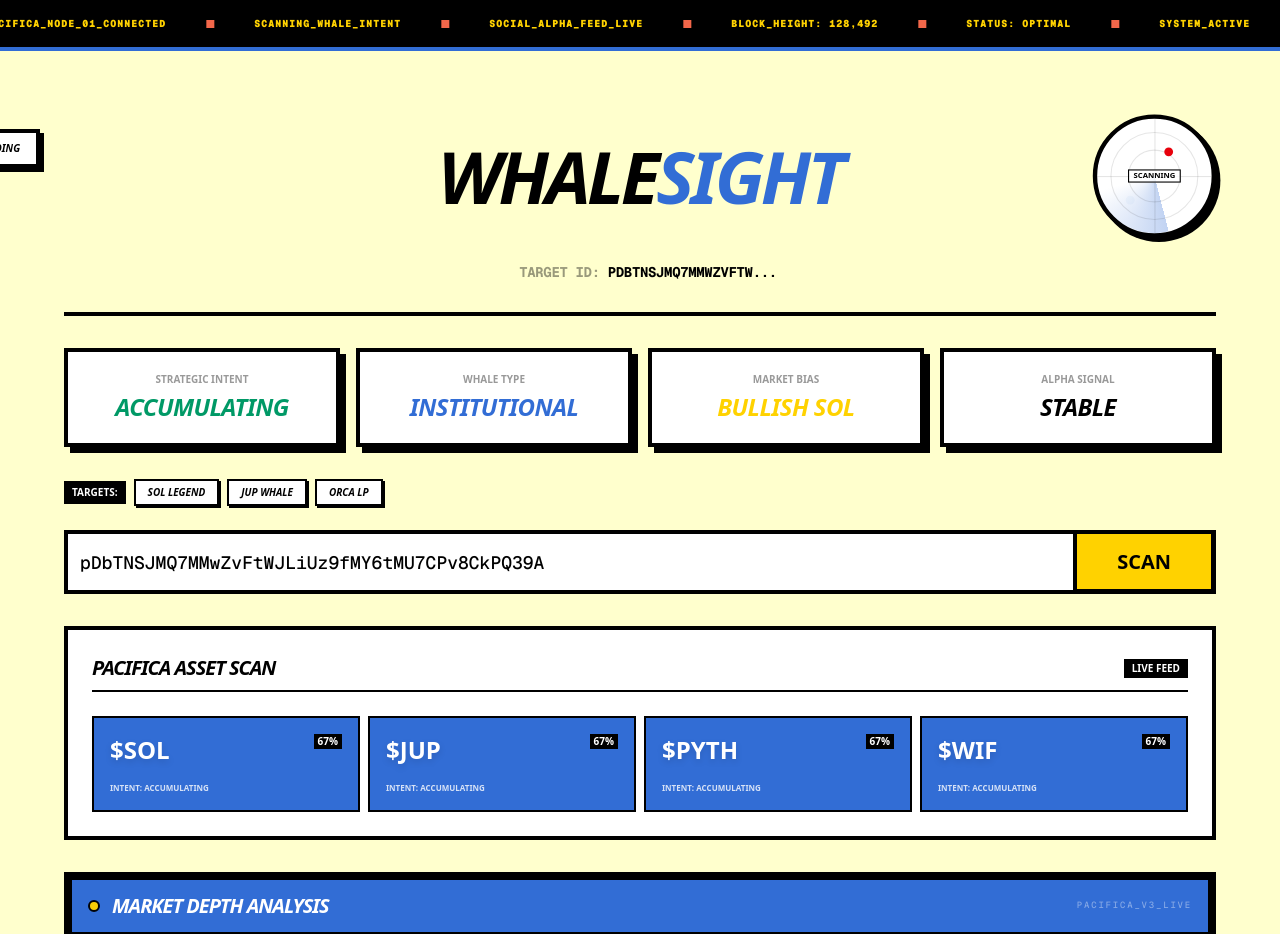
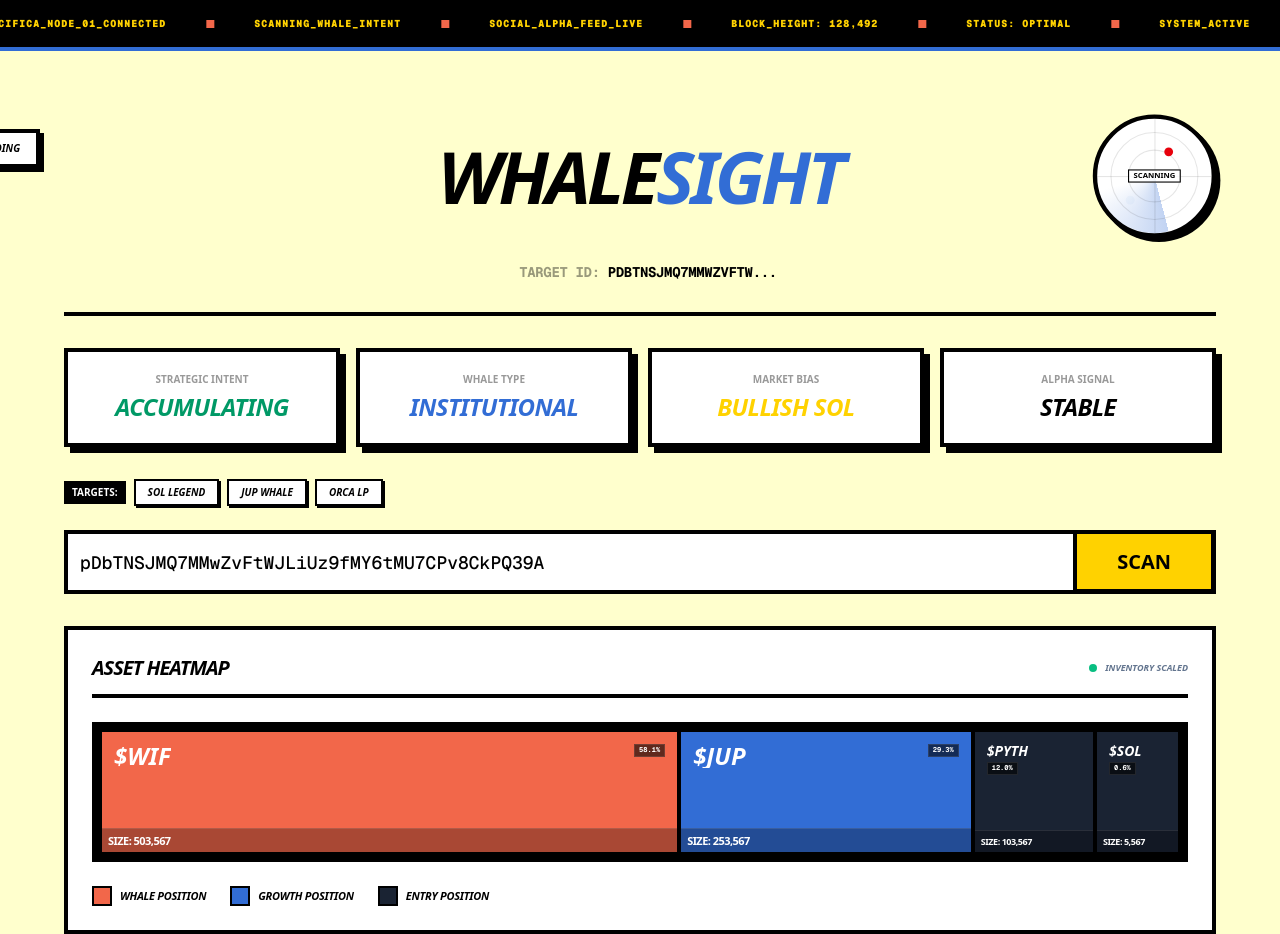
Before and after one commit to Pacifi-Data/WhaleSight, a Next.js app: page /dashboard in a window 1280 px wide. Shown: the top 934 px of the page. Built offline with nearby package versions, Linux system fonts and the light colour scheme.

Commit message:
UI-Heatmap

```diff
--- a/components/WhaleHeatmap.tsx
+++ b/components/WhaleHeatmap.tsx
@@ -1,40 +1,104 @@
 "use client";
 
+import React from "react";
+
 export function WhaleHeatmap({ data }: { data: any[] }) {
-  const getIntensityColor = (score: number) => {
-    if (score >= 85) return "bg-[#F2674A]"; // Red/Orange (Critical/Heavy)
-    if (score >= 60) return "bg-[#326DD5]"; // Blue (Stable)
-    if (score >= 40) return "bg-[#FFD200]"; // Yellow (Moderate)
-    return "bg-slate-100"; // Grey (Low)
+  // 1. DATA VALIDATION & SORTING (Big to Small from Left to Right)
+  const validData = data
+    ?.filter(item => {
+      const amount = parseFloat(String(item.amount).replace(/,/g, ''));
+      return !isNaN(amount) && amount > 0;
+    })
+    .sort((a, b) => {
+      const amtA = parseFloat(String(a.amount).replace(/,/g, ''));
+      const amtB = parseFloat(String(b.amount).replace(/,/g, ''));
+      return amtB - amtA; // Sort Descending
+    }) || [];
+
+  // 2. CALCULATE GLOBAL TOTAL
+  const globalTotal = validData.reduce((sum, item) =>
+    sum + parseFloat(String(item.amount).replace(/,/g, '')), 0
+  );
+
+  // 3. COLOR SCALE
+  const getAmountColor = (ratio: number) => {
+    if (ratio >= 0.40) return "bg-[#F2674A]";
+    if (ratio >= 0.15) return "bg-[#326DD5]";
+    return "bg-[#1A2333]";
   };
 
   return (
-    <div className="border-4 border-black bg-white p-6 shadow-[8px_8px_0px_0px_rgba(0,0,0,1)]">
-      <div className="flex justify-between items-center mb-6 border-b-2 border-black pb-2">
-        <h3 className="text-xl font-black italic uppercase tracking-tighter">PACIFICA ASSET SCAN</h3>
-        <span className="bg-black text-white text-[10px] px-2 py-0.5 font-bold">LIVE FEED</span>
+    <div className="border-4 border-black bg-white p-6 shadow-[12px_12px_0px_0px_rgba(0,0,0,1)] w-full max-w-full">
+      {/* HEADER */}
+      <div className="flex justify-between items-center mb-6 border-b-4 border-black pb-3">
+        <h3 className="text-xl font-black italic uppercase tracking-tighter text-black">
+          Asset Heatmap
+        </h3>
+        <div className="flex items-center gap-2 text-slate-500 font-black text-[9px] uppercase italic shrink-0">
+           <div className="w-2 h-2 bg-emerald-500 rounded-full animate-pulse" />
+           Inventory Scaled
+        </div>
       </div>
 
-      <div className="grid grid-cols-2 md:grid-cols-4 gap-2">
-        {data?.map((item, i) => {
-          const score = parseInt(item.alpha_score) || 0;
+      {/* HEATMAP CONTAINER */}
+      <div className="flex w-full border-4 border-black bg-black p-1 overflow-hidden h-[140px]">
+        {validData.map((item, i) => {
+          const amount = parseFloat(String(item.amount).replace(/,/g, ''));
+          const ratio = (amount / globalTotal);
+          const percentage = (ratio * 100).toFixed(1);
+
+          // If the box is less than 15% of the width, shrink the text to keep it visible
+          const isSmall = ratio < 0.15;
+
           return (
-            <div key={i} className={`p-4 border-2 border-black relative overflow-hidden ${getIntensityColor(score)}`}>
-              {/* Carbon fiber texture overlay */}
-              <div className="absolute inset-0 opacity-10 pointer-events-none"
-                   style={{ backgroundImage: `glitch-texture-url-here` }} />
+            <div
+              key={i}
+              style={{
+                flex: `${amount} 1 0%`,
+                minWidth: '85px' // This is the "sweet spot" to ensure $SOL is visible
+              }}
+              className={`h-full border-2 border-black relative transition-all overflow-hidden shrink ${getAmountColor(ratio)}`}
+            >
+              <div className="p-3 h-full flex flex-col justify-between relative z-10">
+                <div className={`flex ${isSmall ? 'flex-col gap-0' : 'justify-between items-start gap-1'}`}>
+                  {/* TOKEN NAME: Automatically scales to fit */}
+                  <span className={`font-black text-white italic leading-none uppercase truncate ${isSmall ? 'text-sm mb-1' : 'text-xl md:text-2xl'}`}>
+                    ${item.asset}
+                  </span>
 
-              <div className="relative z-10 flex justify-between items-start">
-                <span className="text-2xl font-black text-white drop-shadow-md">${item.asset}</span>
-                <span className="text-[10px] font-black bg-black text-white px-1">{score}%</span>
-              </div>
-              <div className="relative z-10 mt-4">
-                <p className="text-[8px] font-bold text-white uppercase opacity-80">INTENT: {item.strategic_intent}</p>
+                  {/* % BADGE */}
+                  <span className="bg-black/60 text-[7px] text-white px-1 font-mono font-bold border border-white/10 self-start">
+                    {percentage}%
+                  </span>
+                </div>
+
+                {/* SIZE DISPLAY */}
+                <div className="mt-auto bg-black/30 p-1.5 border-t border-white/10 -mx-3 -mb-3">
+                  <p className={`font-black text-white leading-none uppercase tracking-tighter truncate ${isSmall ? 'text-[9px]' : 'text-[11px]'}`}>
+                    SIZE: {item.amount.toLocaleString()}
+                  </p>
+                </div>
               </div>
             </div>
           );
         })}
       </div>
+
+      {/* FOOTER LEGEND */}
+      <div className="mt-6 flex flex-wrap gap-6 text-[11px] font-black uppercase italic tracking-tight text-black">
+        <div className="flex items-center gap-2">
+          <div className="w-5 h-5 bg-[#F2674A] border-2 border-black" />
+          <span>Whale Position</span>
+        </div>
+        <div className="flex items-center gap-2">
+          <div className="w-5 h-5 bg-[#326DD5] border-2 border-black" />
+          <span>Growth Position</span>
+        </div>
+        <div className="flex items-center gap-2">
+          <div className="w-5 h-5 bg-[#1A2333] border-2 border-black" />
+          <span>Entry Position</span>
+        </div>
+      </div>
     </div>
   );
 }
```
